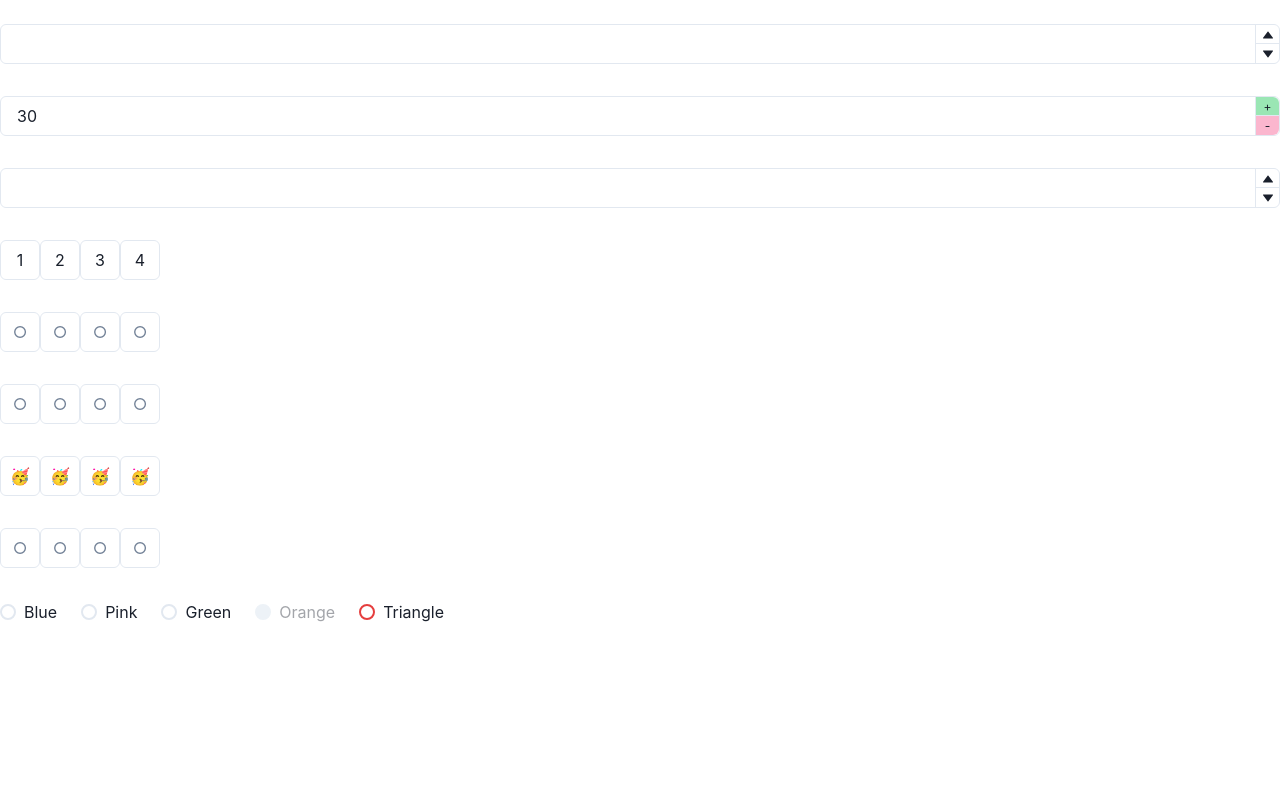
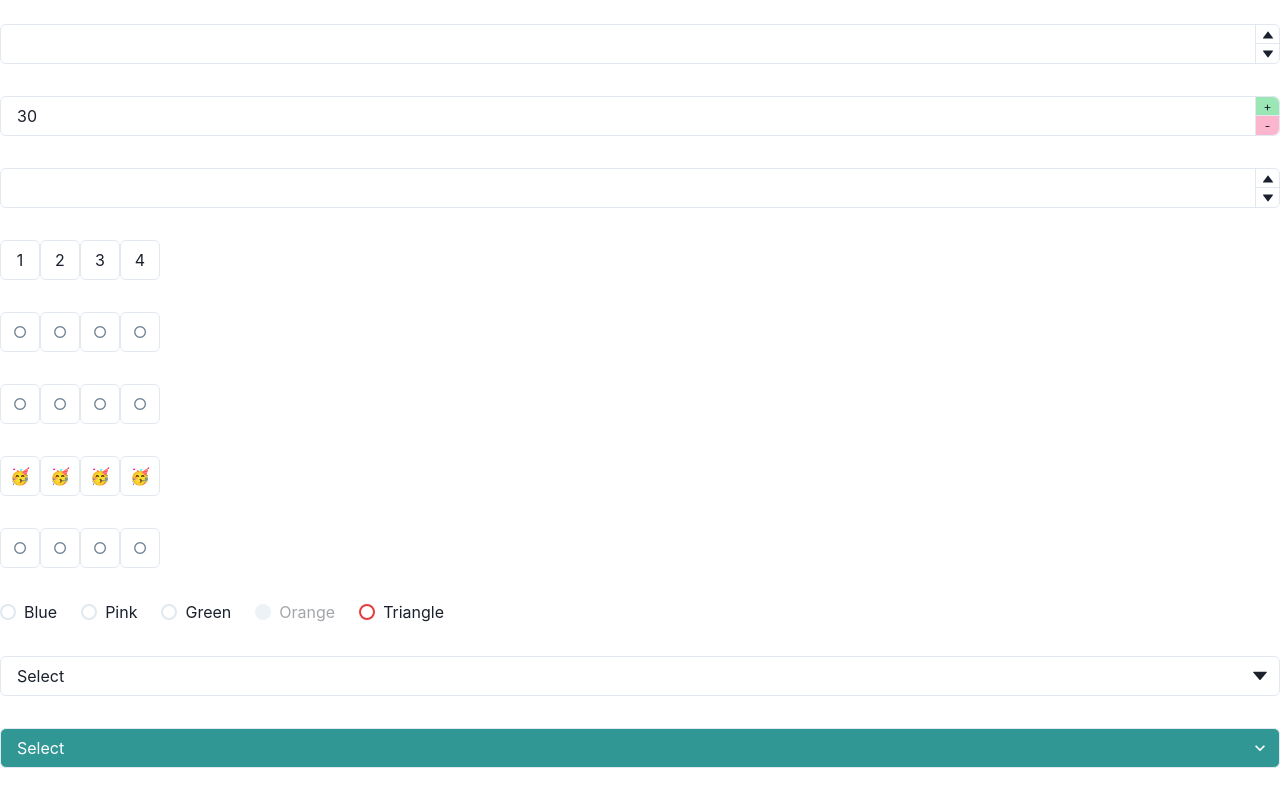
Before and after one commit to theresa-de-ocampo/chakra-ui, a React (Create React App) app: page / in a window 1280 px wide. Shown: the part 2794-3594 px from the top of the page. Before the commit the page ends 3450 px from the top, so only its background shows below. Built offline with nearby package versions, Linux system fonts and the light colour scheme.

Commit message:
Components > Select

```diff
--- a/src/App.js
+++ b/src/App.js
@@ -11,6 +11,7 @@ import Inputs from "./components/forms/Inputs";
 import NumberInputs from "./components/forms/NumberInputs";
 import PinInputs from "./components/forms/PinInputs";
 import RadioButtons from "./components/forms/RadioButtons";
+import DropDown from "./components/forms/DropDown";
 
 export default function App() {
     return (
@@ -24,6 +25,7 @@ export default function App() {
             <NumberInputs />
             <PinInputs />
             <RadioButtons />
+            <DropDown />
         </ChakraProvider>
     );
 }
--- /dev/null
+++ b/src/components/forms/DropDown.js
@@ -0,0 +1,20 @@
+import { Select } from "@chakra-ui/react"
+import { AiOutlineCaretDown } from "react-icons/ai"
+
+export default function DropDown() {
+    return (
+        <>
+            <Select icon={<AiOutlineCaretDown />} placeholder="Select" mb={8}>
+                <option value="shane">Shane</option>
+                <option value="sebastian">Sebastian</option>
+                <option value="alex">Alex</option>
+            </Select>
+
+            <Select placeholder="Select" mb={8} bgColor="teal.500" color="white">
+                <option value="shane">Shane</option>
+                <option value="sebastian">Sebastian</option>
+                <option value="alex">Alex</option>
+            </Select>
+        </>
+    )
+}
```
